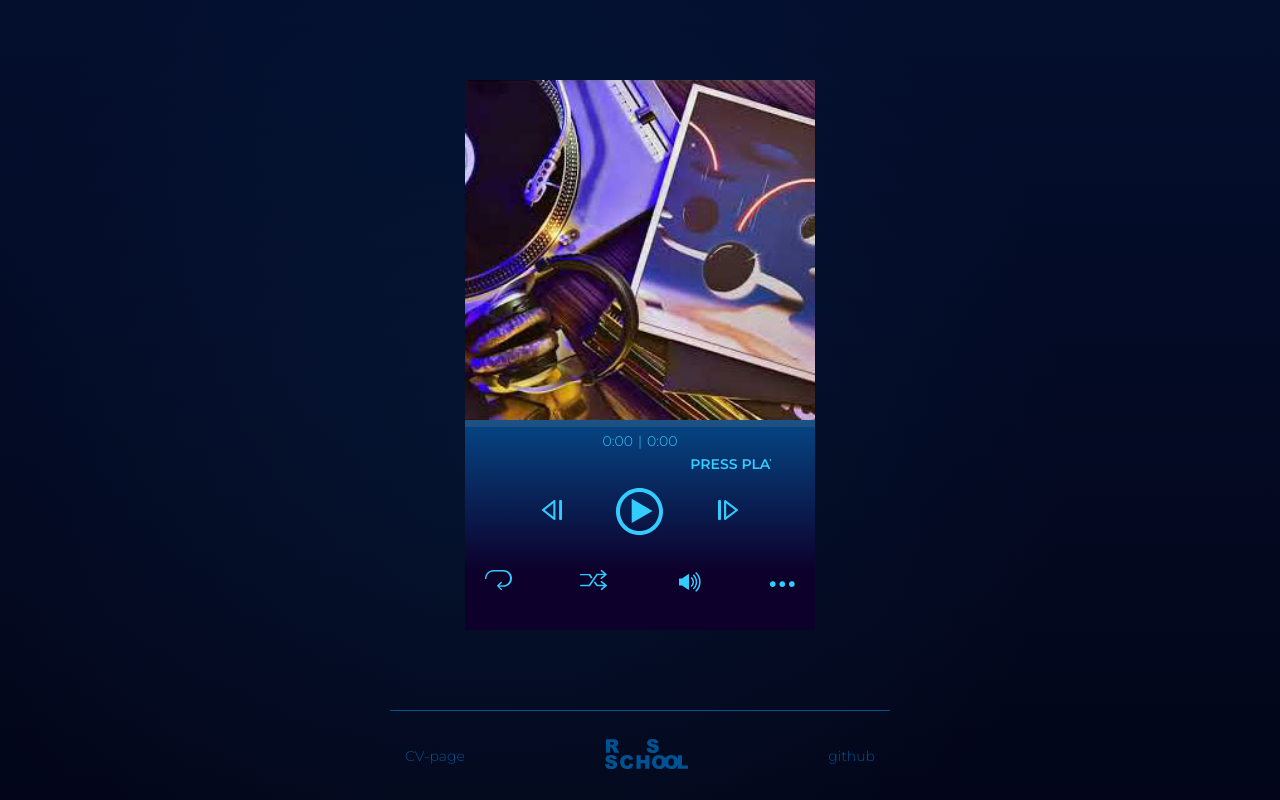
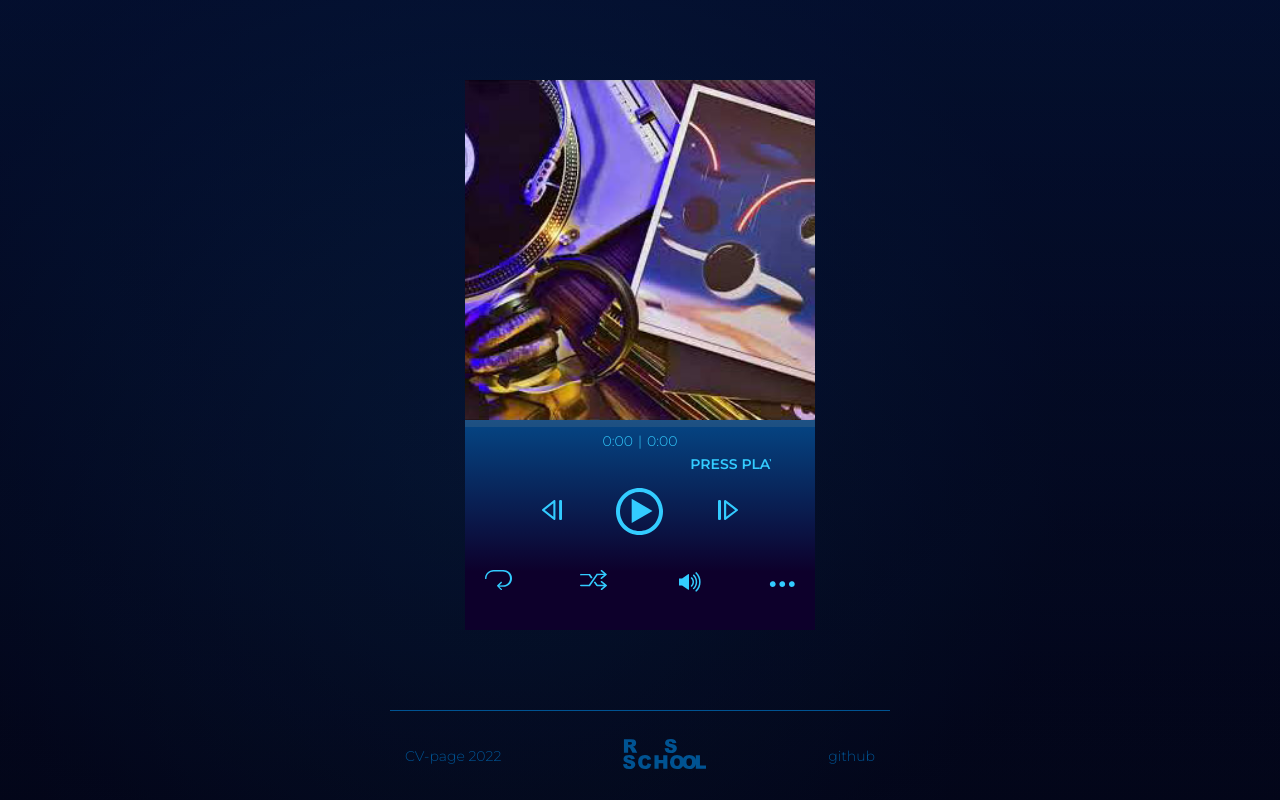
Before and after one commit to tyronmaster/audio-player, a plain HTML site: page index.html in a window 1280 px wide. Drawn offline with Linux system fonts and the light colour scheme.

Commit message:
fix: add link

```diff
--- a/index.html
+++ b/index.html
@@ -420,9 +420,9 @@
         <a
           class="footer__link"
           href="https://tyronmaster.github.io/rsschool-cv/"
-          >CV-page</a
+          >CV-page 2022</a
         >
-        <a class="footer__link" href="#">
+        <a class="footer__link" href="https://rs.school/">
           <svg xmlns="http://www.w3.org/2000/svg" viewBox="0 0 552.85 198.67">
             <title>rs_school</title>
             <g data-name="Layer 2">
```
